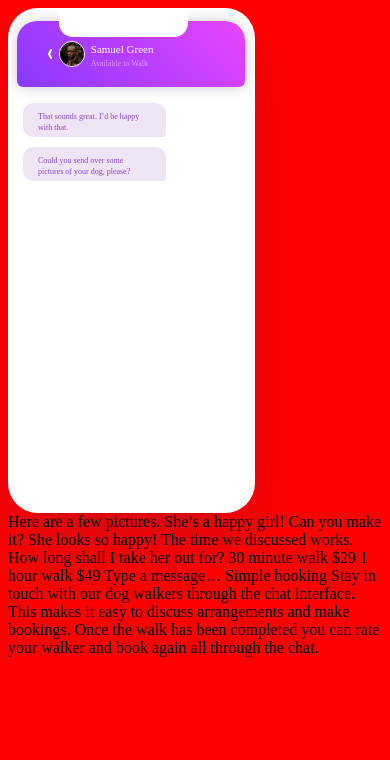
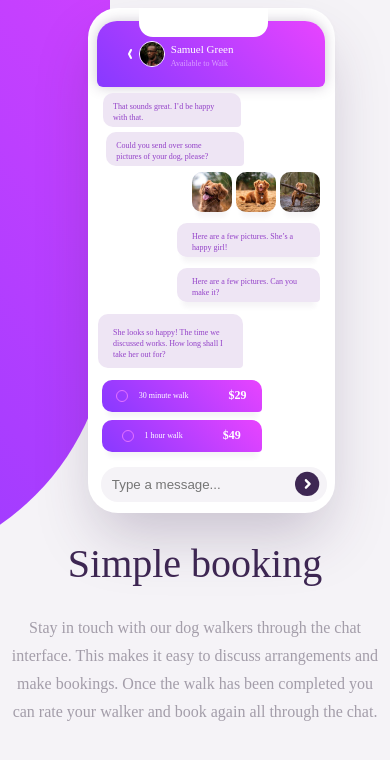
Before and after one commit to ShaunPour/chat-app-illustration, a plain HTML site: page index.html in a window 390 px wide. Drawn offline with Linux system fonts and the light colour scheme.

Commit message:
finished mobile viewport at 375px

```diff
--- a/css/styles.css
+++ b/css/styles.css
@@ -1,5 +1,17 @@
 body {
-    background-color: red;
+    background: #F5F3F7;
+}
+
+.corner-color {
+    width: 510px;
+    height: 1018px;
+    flex-shrink: 0;
+    border-radius: 255px;
+    background: linear-gradient(225deg, #E844FF 0%, #8739FF 100%);
+    position: absolute;
+    top: -28em;
+    left: -25em;
+    z-index: -25;
 }
 
 .app {
@@ -9,6 +21,9 @@ flex-shrink: 0;
 border-radius: 30px;
 background: #FFF;
 box-shadow: 0px 30px 60px -10px rgba(62, 39, 83, 0.25);
+z-index: 5000;
+position: relative;
+left: 5em;
 }
 
 .app-header-upper {
@@ -94,11 +109,17 @@ border: 1px solid #FFF;
     flex-shrink: 0;
     border-radius: 10px 10px 4px 10px;
     background: #EEE5F4;
-    padding-left: 15px;
+    padding-left: 10px;
 }
 
-.user-chat-primary-itm:first-of-type {
+.user-chat-primary-itm:first-of-type,.user-chat-secondary-itm:nth-of-type(2) {
     margin-bottom: 0.65em;
+}
+
+.user-chat-primary-itm:nth-of-type(2) {
+    position: relative;
+    bottom: 2.6em;
+    right: 0.25em;
 }
 
 .chat-txt {
@@ -111,10 +132,173 @@ border: 1px solid #FFF;
     line-height: 11px;
 }
 
-.chat-list-left {
+.chat-list-left,.chat-list-right {
     display: flex;
     flex-direction: column;
     align-items: flex-start;
     justify-content: center;
     margin-left: 15px;
 }
+
+.chat-list-right {
+    margin: 25px 15px auto auto;
+    align-items: flex-end;
+    position: relative;
+    bottom: 3.8em;
+}
+
+.dog-img {
+    width: 40px;
+    height: 40px;
+    flex-shrink: 0;
+    border-radius: 10px;
+    box-shadow: 0px 10px 5px -5px rgba(62, 39, 83, 0.05);
+}
+
+.user-chat-secondary-itm {
+    width: 128px;
+    height: 34px;
+    flex-shrink: 0;
+    border-radius: 10px 10px 4px 10px;
+    box-shadow: 0px 10px 5px -5px rgba(62, 39, 83, 0.05);
+    padding-left: 15px;
+    background: #EEE5F4;
+}
+
+.user-chat-secondary-itm:nth-of-type(2),.user-chat-secondary-itm:nth-of-type(3) {
+    position: relative;
+    top: 0.45em;
+}
+
+.user-chat-primary-itm:last-of-type {
+    margin: 2.3em auto auto 0.45em;
+}
+
+.user-primary-final {
+    padding: 5px 2px 15px 15px;
+    position: relative;
+    bottom: 2.6em;
+    left: 10px;
+}
+
+.half-hour-walk,.full-hour-walk {
+    width: 160px;
+    height: 32px;
+    flex-shrink: 0;
+    border-radius: 10px 10px 4px 10px;
+    background: linear-gradient(225deg, #E844FF 0%, #8739FF 100%);
+    box-shadow: 0px 10px 5px -5px rgba(62, 39, 83, 0.05);
+    position: relative;
+}
+
+.time-selection-container {
+    display: flex;
+    flex-direction: column;
+    align-items: center;
+    justify-content: center;
+    position: relative;
+    right: 30px;
+    bottom: 2.5em;
+}
+
+.time-selection:first-of-type {
+    margin-bottom: 0.5em;
+}
+
+.time-selection {
+    width: 160px;
+    height: 32px;
+    flex-shrink: 0;
+    border-radius: 10px 10px 4px 10px;
+    background: linear-gradient(225deg, #E844FF 0%, #8739FF 100%);
+    box-shadow: 0px 10px 5px -5px rgba(62, 39, 83, 0.05);
+    display: flex;
+    align-items: center;
+    justify-content: center;
+}
+
+.time-selection svg {
+    width: 12px;
+    height: 12px;
+    flex-shrink: 0;
+    stroke-width: 1px;
+    stroke: #E472FF;
+    margin-right: 0.65em;
+}
+
+.time-txt {
+    color: #FFF;
+    font-family: Rubik;
+    font-size: 8px;
+    font-style: normal;
+    font-weight: 400;
+    line-height: 11px;
+    margin-right: 5em;
+}
+
+.price-txt {
+    color: #FFF;
+    font-family: Rubik;
+    font-size: 12px;
+    font-style: normal;
+    font-weight: 700;
+    line-height: 11px;
+}
+
+form {
+    width: 213px;
+    height: 33.909px;
+    flex-shrink: 0;
+    border-radius: 16.954px;
+    background: #FFF;
+    display: flex;
+    align-items: center;
+    justify-content: center;
+    position: relative;
+    left: 2em;
+    bottom: 1.5em;
+}
+
+.submit {
+    width: 213px;
+    height: 33.909px;
+    flex-shrink: 0;
+    border-radius: 16.954px;
+    background: #F5F3F7;
+    padding-left: 0.8em;
+    border: none;
+}
+
+form svg {
+    z-index: 500;
+    width: 25px;
+    flex-shrink: 0;
+    position: relative;
+    right: 2em;
+    top: 1em;
+}
+
+.app-main {
+    position: relative;
+    bottom: 0.65em;
+}
+
+.title {
+    color: #3E2753;
+    text-align: center;
+    font-family: Rubik;
+    font-size: 40px;
+    font-style: normal;
+    font-weight: 500;
+    line-height: normal;
+}
+
+.title-txt {
+    color: #A39DA9;
+    text-align: center;
+    font-family: Rubik;
+    font-size: 16px;
+    font-style: normal;
+    font-weight: 400;
+    line-height: 28px;
+}
--- a/index.html
+++ b/index.html
@@ -9,6 +9,7 @@
   <title>Frontend Mentor | [Challenge Name Here]</title>
 </head>
 <body>
+  <div class="corner-color"></div>
   <div class="app">
     <div class="app-header-upper"></div>
     <div class="app-header">
@@ -30,27 +31,54 @@
         <p class="chat-txt">Could you send over some pictures of your dog, please?</p>
       </div>
     </div>
+    <div class="chat-list-right">
+      <div class="chat-img-itm">
+        <img src="images/dog-image-1.jpg" alt="" class="dog-img">
+        <img src="images/dog-image-2.jpg" alt="" class="dog-img">
+        <img src="images/dog-image-3.jpg" alt="" class="dog-img">
+      </div>
+      <div class="user-chat-secondary-itm">
+        <p class="chat-txt">Here are a few pictures. She’s a happy girl!</p>
+      </div>
+      <div class="user-chat-secondary-itm">
+        <p class="chat-txt">Here are a few pictures. Can you make it?</p>
+      </div>
+    </div>
+    <div class="chat-list-right-second">
+      <div class="user-chat-primary-itm user-primary-final">
+        <p class="chat-txt">She looks so happy! The time we discussed works. How long shall I take her out for?</p>
+      </div>
+      <div class="time-selection-container">
+        <div class="time-selection">
+          <svg xmlns="http://www.w3.org/2000/svg" width="12" height="12" viewBox="0 0 12 12" fill="none">
+            <circle cx="6" cy="6" r="5.5" stroke="#E472FF"/>
+          </svg>
+          <p class="time-txt">30 minute walk</p>
+          <p class="price-txt">$29</p>
+        </div>
+        <div class="time-selection">
+          <svg xmlns="http://www.w3.org/2000/svg" width="12" height="12" viewBox="0 0 12 12" fill="none">
+            <circle cx="6" cy="6" r="5.5" stroke="#E472FF"/>
+          </svg>
+          <p class="time-txt">1 hour walk</p>
+          <p class="price-txt">$49</p>
+        </div>
+      </div>
+    </div>
+    <form action="">
+      <input type="text" class="submit" placeholder="Type a message...">
+      <svg xmlns="http://www.w3.org/2000/svg" width="25" height="60" viewBox="0 0 25 60" fill="none">
+        <ellipse cx="12.1359" cy="12.9544" rx="12.1359" ry="12.1103" fill="#3E2753"/>
+        <path d="M10.0642 8.46502C10.5017 8.02847 11.1901 7.99489 11.6661 8.36428L11.7805 8.46502L15.4212 12.0981C15.8587 12.5347 15.8924 13.2216 15.5222 13.6967L15.4212 13.8108L11.7805 17.4439C11.3065 17.9168 10.5381 17.9168 10.0642 17.4439C9.62671 17.0073 9.59306 16.3204 9.96324 15.8453L10.0642 15.7312L12.8459 12.9544L10.0642 10.1777C9.62671 9.74112 9.59306 9.05419 9.96324 8.57911L10.0642 8.46502Z" fill="white"/>
+      </svg>
+    </form>
     </div>
   </div>
-
-  Here are a few pictures. She’s a happy girl!
-
-  Can you make it?
-
-  She looks so happy! The time we discussed works. How long shall I take her out for?
-
-  30 minute walk
-  $29
-
-  1 hour walk
-  $49
-
-  Type a message…
-
-  Simple booking
-
-  Stay in touch with our dog walkers through the chat interface. This makes it easy to
-  discuss arrangements and make bookings. Once the walk has been completed you can rate
-  your walker and book again all through the chat.
+  <div class="title-div">
+    <h1 class="title">Simple booking</h1>
+    <p class="title-txt">Stay in touch with our dog walkers through the chat interface. This makes it easy to
+      discuss arrangements and make bookings. Once the walk has been completed you can rate
+      your walker and book again all through the chat.</p>
+  </div>
 </body>
 </html>
```
